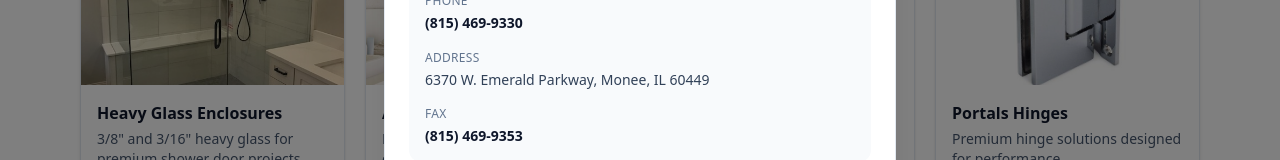
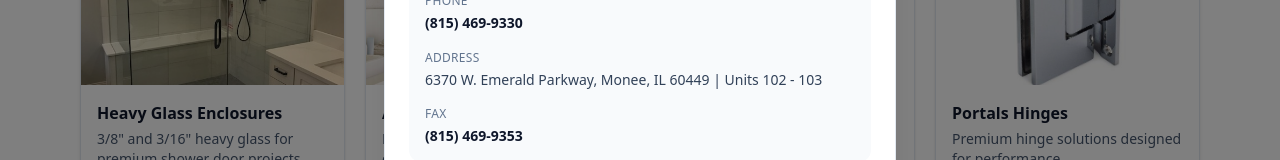
Before and after one commit to Robn8/serfs, a React (Vite) app: page / in a window 1280 px wide. Both pictures are taken after a click on the button 212 px from the left and 1011 px from the top of the page. Shown: the part 943-1103 px from the top of the page. Built offline with nearby package versions, Linux system fonts and the light colour scheme.

Commit message:
Copy edit

```diff
--- a/src/pages/HomePage.jsx
+++ b/src/pages/HomePage.jsx
@@ -122,7 +122,7 @@ function RequestInfoModal({ open, onClose, product }) {
               Address
             </p>
             <p className="mt-1 text-sm text-slate-700">
-              6370 W. Emerald Parkway, Monee, IL 60449
+              6370 W. Emerald Parkway, Monee, IL 60449 | Units 102 - 103
             </p>
           </div>
 
```
